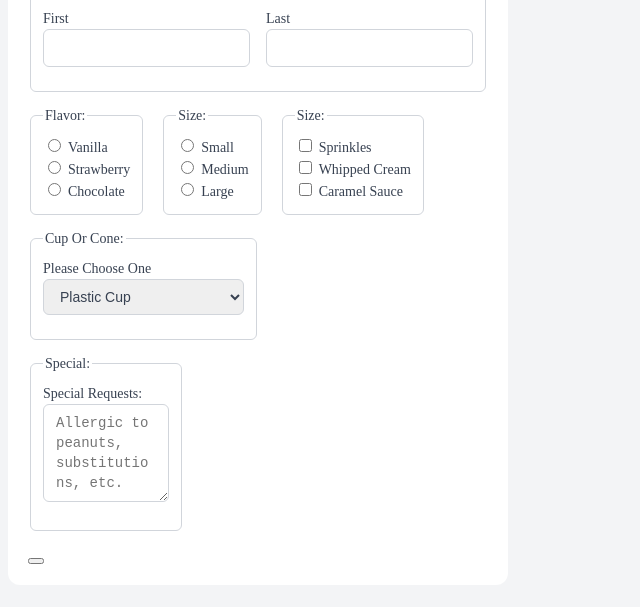
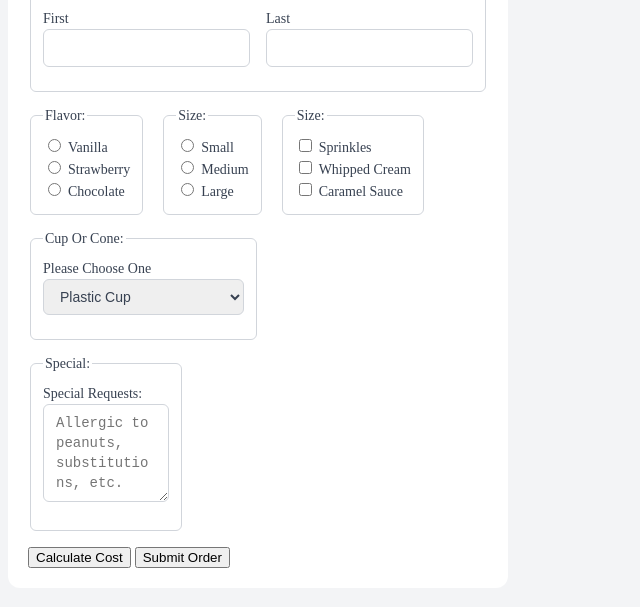
Before and after one commit to aarellano212/inputTypes, a plain HTML site: page index.html in a window 1280 px wide. Shown: the part 127-734 px from the top of the page, without its empty margins (0-640 px from the left). Drawn offline with Linux system fonts and the light colour scheme.

Commit message:
initial commit

```diff
--- a/index.html
+++ b/index.html
@@ -86,7 +86,8 @@
                 <textarea id="SpecialRequests" name="SpecialRequests" rows="4" cols="10"
                           placeholder="Allergic to peanuts, substitutions, etc."></textarea>
             </fieldset>
-            <button type="button" onclick="alert"('Free today
+            <button type="button" onclick="alert('Free today for our Grand Opening!')">Calculate Cost</button>
+            <button type="submit">Submit Order</button>
         </form>
     </div>
 </div>
```
